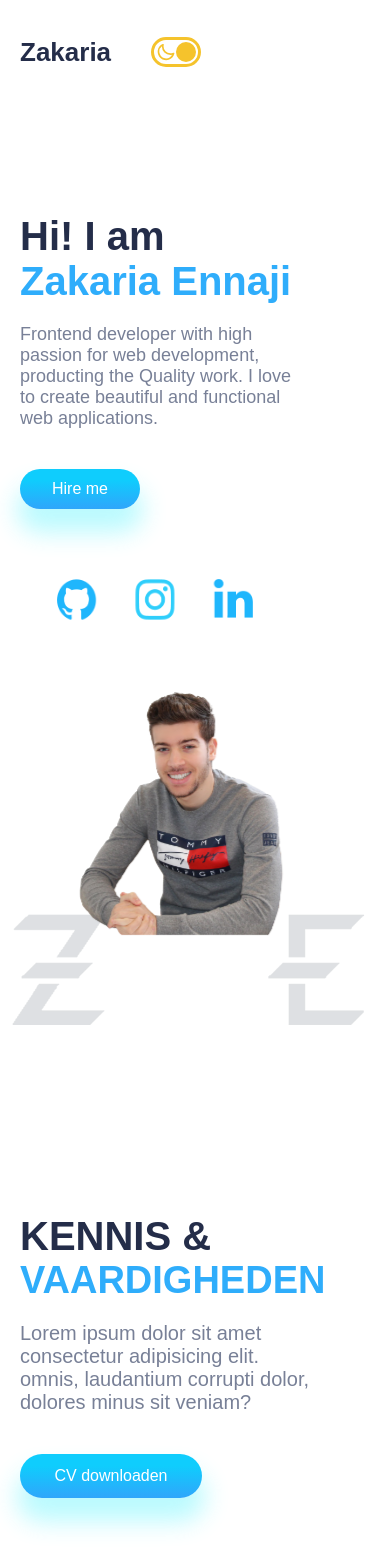
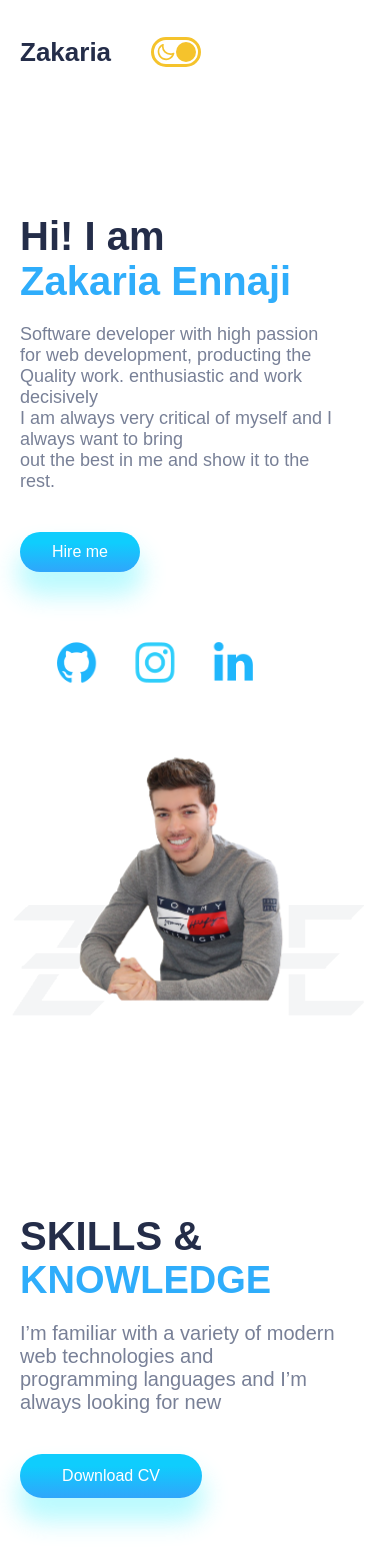
Before and after one commit to zennaji/Portfolio, a React (Create React App) app: page / in a window 390 px wide. Shown: the top 1568 px of the page. Built offline with nearby package versions, Linux system fonts and the light colour scheme; no server answers.

Commit message:
changed some project and worked on responsive design

```diff
--- a/src/Components/Contact/Contact.css
+++ b/src/Components/Contact/Contact.css
@@ -69,12 +69,16 @@ textarea{
     left: 8rem;
 }
 
+/* making responsive */
 @media screen and (max-width: 480px) {
     .contact-form{
         padding: 0;
         flex-direction: column;
-        gap: 5rem;
+        gap: 3rem;
         height: 40rem;
+    }
+    .c-text > :nth-child(1){
+        font-size: 2rem;
     }
     .c-right .user{
         width: 16rem;
--- a/src/Components/Footer/Footer.css
+++ b/src/Components/Footer/Footer.css
@@ -20,3 +20,26 @@
     display: flex;
     gap: 1rem;
 }
+/* making responsive */
+@media screen and (max-width: 480px){
+    .footer{
+        height: 17rem;
+        gap: 7rem;
+    }
+   .f-content{
+        margin-top: 7rem;
+        gap: 0rem;
+    }
+    .f-content span{
+        font-size: 14px;
+    }
+
+    .f-icons{
+         transform: scale(0.9);
+        display: flex;
+        gap: 0rem;
+     }
+    .f-icons >*{
+        transform: scale(0.5);
+    }
+}
--- a/src/Components/Intro/Intro.css
+++ b/src/Components/Intro/Intro.css
@@ -64,13 +64,27 @@
 }
 .i-right>:nth-child(1){
 
-    left: 20rem;
+    left: 19.8rem;
     top: 3rem;
- }
+    opacity: 0.05;
+    user-drag: none;
+    user-select: none;
+    -moz-user-select: none;
+    -webkit-user-drag: none;
+    -webkit-user-select: none;
+    -ms-user-select: none;
+}
 .i-right>:nth-child(2){
 
     left: -1rem;
     top: 3rem;
+    opacity: 0.05;
+    user-drag: none;
+    user-select: none;
+    -moz-user-select: none;
+    -webkit-user-drag: none;
+    -webkit-user-select: none;
+    -ms-user-select: none;
 }
 
 
@@ -110,6 +124,7 @@
      }
      .i-name >:nth-child(3){
         font-size: 18px;
+        width: 90%;
 
      }
 
@@ -137,14 +152,14 @@
         z-index: 1;
     }
     .i-right>:nth-child(1){
-        opacity: 0.15;
+        opacity: 0.05;
         left: 20rem;
-        top: 16rem;
+        top: 11rem;
     }
     .i-right>:nth-child(2){
-        opacity: 0.15;
+        opacity: 0.05;
         left: -1rem;
-        top: 16rem;
+        top: 11rem;
     }
 
 
--- a/src/Components/Intro/Intro.jsx
+++ b/src/Components/Intro/Intro.jsx
@@ -31,11 +31,13 @@ const Intro = () => {
                 <span style={{color: darkMode ? "#fff" : "",}}>Hi! I am </span>
                 <span>Zakaria Ennaji </span>
                 <span>
-                    Frontend developer with high passion for web development, producting the Quality work.
-                    I love to create beautiful and functional web applications.
+                    Software developer with high passion for web development, producting the Quality work.
+                    enthusiastic and work decisively <br />
+                    I am always very critical of myself and I always want to bring <br />
+                    out the best in me and show it to the rest.
                 </span>
             </div>
-            <button className="button i-button">Hire me</button>
+            <a href="mailto:zakaria.ennaji@outlook.com"><button className="button i-button"> Hire me </button></a>
             <div className="i-icons">
                 <a href="https://github.com/zennaji"> <img src={Github} alt="" /></a>
                 <a href="https://www.instagram.com/zakaria_ennaji_/"> <img src={Instagram} alt="" /></a>
@@ -53,7 +55,8 @@ const Intro = () => {
              src={E} alt="" />
             <motion.img
              initial={{x: "50vw"}}
-             whileInView={{x:0 }}
+             whileInView={{x:0,}}
+
              transition={transition}
             src={Z} alt="" />
 
@@ -66,7 +69,7 @@ const Intro = () => {
             </div> */}
             {/* blur divs */}
             {/* <div className="blur" style={{background: "rgb(238 210 255)"}}></div> */}
-            <div className="blur" style={{background: "#C1F5FF", top:"17rem", width:"21rem", height:"11rem", left:"10rem"}}></div>
+            {/* <div className="blur" style={{background: "#C1F5FF", top:"17rem", width:"21rem", height:"11rem", left:"10rem"}}></div> */}
         </div>
     </div>
   )
--- a/src/Components/Navbar/Navbar.jsx
+++ b/src/Components/Navbar/Navbar.jsx
@@ -17,7 +17,7 @@ function Navbar() {
                         <li className='n-li'>Home</li>
                     </Link>
                     <Link spy={true} to='Services' smooth={true} >
-                        <li className='n-li'>Kennis</li>
+                        <li className='n-li'>Services</li>
                     </Link>
                     <Link spy={true} to='Portfolio' smooth={true} >
                         <li className='n-li'>Portfolio</li>
--- a/src/Components/Portfolio/Portfolio.jsx
+++ b/src/Components/Portfolio/Portfolio.jsx
@@ -1,6 +1,7 @@
 import React, {useState, useEffect, Component } from 'react'
 import "./Portfolio.css"
 import {Swiper, SwiperSlide} from 'swiper/react';
+
 import HealthOne from '../../img/HealthOne.jpg'
 import AppleMiniStore from '../../img/Apple-Mini-Store.jpg'
 import AdidasMiniStore from '../../img/Adidas-Mini-Store.jpg'
@@ -45,7 +46,7 @@ const Portfolio = () => {
         id: "1",
         name: "HealthOne",
         img: HealthOne,
-        description: "Ik heb HTML, CSS, JS en Bootstrap gebruikt om de frontend van deze website te ontwikkelen, in de backend gebruikte ik PHP MVC-ontwerppatroon en MySQL, het is een fitnesswebsite waarmee je alle apparaten kunt zien die we hebben. Het stelt je ook in staat om een account aan te maken en een lidmaatschap te kiezen",
+        description: "I used HTML, CSS, JS and Bootstrap to develop the frontend of this website, it's completely responsive, in the backend I used PHP MVC design pattern and MySQL, it's a fitness website you can see all the devices we have. It also allows you to create an account and choose a membership, post a review, etc.",
         link: "https://github.com/"
 
         },
@@ -53,7 +54,7 @@ const Portfolio = () => {
         id: "2",
         name: "Apple-Mini-Store-",
         img: AppleMiniStore,
-        description: "1lorem ipsum laudantium corrupti dolor, dolores minus sit veniam?dolores minus sit veniam?dolores minus sit veniam?",
+        description: "This is a nice landing page of a mini Apple online store",
         link: "https://github.com/"
 
         },
@@ -61,7 +62,7 @@ const Portfolio = () => {
         id: "3",
         name: "Adidas-Mini-Store",
         img: AdidasMiniStore,
-        description: "1lorem ipsum laudantium corrupti dolor, dolores minus sit veniam?dolores minus sit veniam?dolores minus sit veniam?",
+        description: "This is a nice landing page of a mini Adidas store",
         link: "https://github.com/"
 
         },
@@ -69,7 +70,7 @@ const Portfolio = () => {
         id: "4",
         name: "Steen-Papier-Schaar",
         img: SpS,
-        description: "1lorem ipsum laudantium corrupti dolor, dolores minus sit veniam?dolores minus sit veniam?dolores minus sit veniam?",
+        description: "I built this game with HTML CSS and vanilla JS, This is a digital version of Rock-Paper-Scissors",
         link: "https://github.com/"
 
         },
@@ -77,7 +78,7 @@ const Portfolio = () => {
         id: "5",
         name: "GiveAway Website",
         img: GiveAway,
-        description: "1lorem ipsum laudantium corrupti dolor, dolores minus sit veniam?dolores minus sit veniam?dolores minus sit veniam?",
+        description: "To build the client side of this project I used HTML, SCSS, Bootstrap and JavaScript,for the server side I used PHP and MySQL,it is a website that generates a random winner from the database after registering",
         link: "https://github.com/"
 
         },
@@ -85,7 +86,7 @@ const Portfolio = () => {
         id: "6",
         name: "Card Game",
         img: CardGame,
-        description: "1lorem ipsum laudantium corrupti dolor, dolores minus sit veniam?dolores minus sit veniam?dolores minus sit veniam?",
+        description: "This is the first game I built, I used HTML, CSS and JS to program the logic and the rules",
         link: "https://github.com/"
 
         },
@@ -93,7 +94,15 @@ const Portfolio = () => {
         id: "7",
         name: "Tic Tac Toe Game",
         img: TicTacToe,
-        description: "1lorem ipsum laudantium corrupti dolor, dolores minus sit veniam?dolores minus sit veniam?dolores minus sit veniam?",
+        description: "This is a tic-tac-toe game created with Vanilla JS",
+        link: "https://github.com/"
+
+        },
+        {
+        id: "8",
+        name: "Escape room",
+        img: TicTacToe,
+        description: "TThis is an escape room game, you have to solve each puzzle to get to the next one, and in the end you will find a key to complete the game. it is made in HTML, CSS, AND JS",
         link: "https://github.com/"
 
         },
@@ -106,8 +115,8 @@ const Portfolio = () => {
   return (
     <div className="portfolio" id='Portfolio'>
         {/* Heading */}
-        <span style={{color: darkMode ? "#fff" : "",}}>RECENTE <span>PROJECTEN</span></span>
-        <span>hier zijn een paar projecten waar <br /> ik onlangs aan heb gewerkt </span>
+        <span style={{color: darkMode ? "#fff" : "",}}>RECENT <span>PROJECTS</span></span>
+        <span>Here are a few projects I've worked on recently.</span>
         {/* Slider */}
         <Swiper
 
@@ -143,7 +152,10 @@ const Portfolio = () => {
                      <SwiperSlide key={index}>
                         <a href={project.link}><img src={project.img} alt="" /></a>
                         <h3>{project.name}</h3>
+                        {/* <button className="c-button">LEARN MORE</button> */}
+
                         <p className='p-description'>{project.description}</p>
+
                     </SwiperSlide>
                 )
             })}
--- a/src/Components/Services/Services.jsx
+++ b/src/Components/Services/Services.jsx
@@ -22,15 +22,15 @@ const Services = () => {
     <div className="services" id='Services'>
         {/* left side */}
         <div className="s-text">
-            <span style={{color: darkMode ? "#fff" : "",}}>KENNIS & </span>
-            <span>VAARDIGHEDEN </span>
+            <span style={{color: darkMode ? "#fff" : "",}}>SKILLS & </span>
+            <span>KNOWLEDGE </span>
             <span>
-                Lorem ipsum dolor sit amet consectetur adipisicing elit. <br />
-                omnis, laudantium corrupti dolor, dolores minus sit veniam?
+              I’m familiar with a variety of modern web technologies and <br />
+              programming languages and I’m always looking for new <br />
             </span>
             <a href={Resume} download>
 
-            <button className="button s-button">CV downloaden</button>
+            <button className="button s-button">Download CV</button>
             </a>
             {/* <div className="blur s-blur1" style={{background: "#ABF1FF94"}}></div> */}
         </div>
@@ -44,8 +44,8 @@ const Services = () => {
               style={{left:"2rem", top:"12rem"}}>
                   <Card
                     emoji = {HeartEmoji}
-                    heading = {'Design'}
-                    detail = {"Adobe XD, PS, , InVision, Pr, figma, Sketch"}
+                    heading = {'Front-End'}
+                    detail = {"HTML, (S)CSS, JS, Dart, Flutter, TS and React"}
                   />
               </motion.div>
               {/* second card */}
@@ -57,8 +57,8 @@ const Services = () => {
               style={{left:"25rem", top: "-10rem"}}>
                   <Card
                     emoji = {Glasses}
-                    heading = {'Developer'}
-                    detail = {"HTML, CSS, JS, Flutter, php, React, Symfony"}
+                    heading = {'Back-End'}
+                    detail = {"PHP, MySQL, Symfony, NodeJS, Express and mongoDB"}
                   />
               </motion.div>
                {/* 3rde card */}
@@ -73,7 +73,7 @@ const Services = () => {
                   <Card
                     emoji = {Humble}
                     heading = {'UI/UX'}
-                    detail = {"I'am a great ui/ux designer, I can design for you"}
+                    detail = {"Adobe: Photoshop, illustrator, XDesign, Premier pro, figma"}
                   />
               </motion.div>
               <div className="blur s-blur2" style={{background: "#ABF1FF94"}}></div>
```
Also changed, not shown: 1 other file (tests, documents, lock files or other folders).
